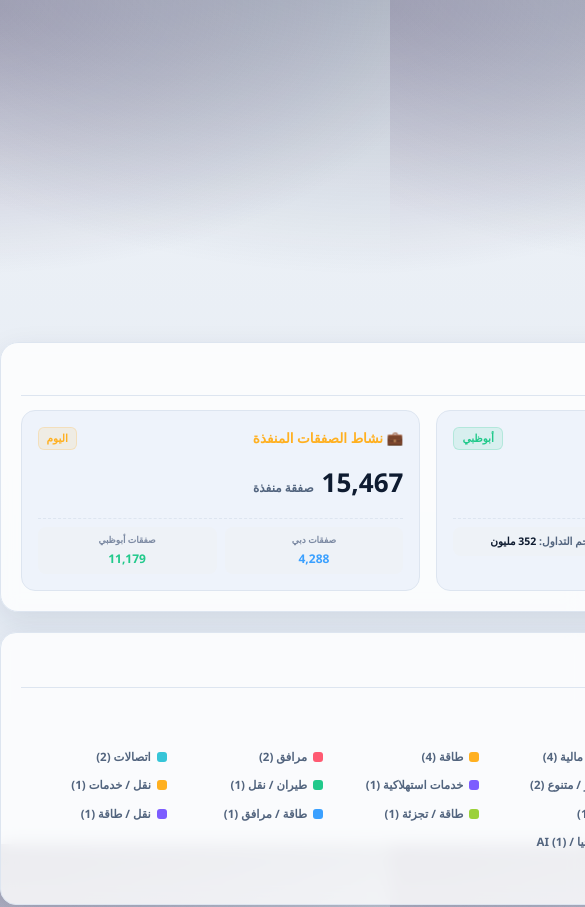
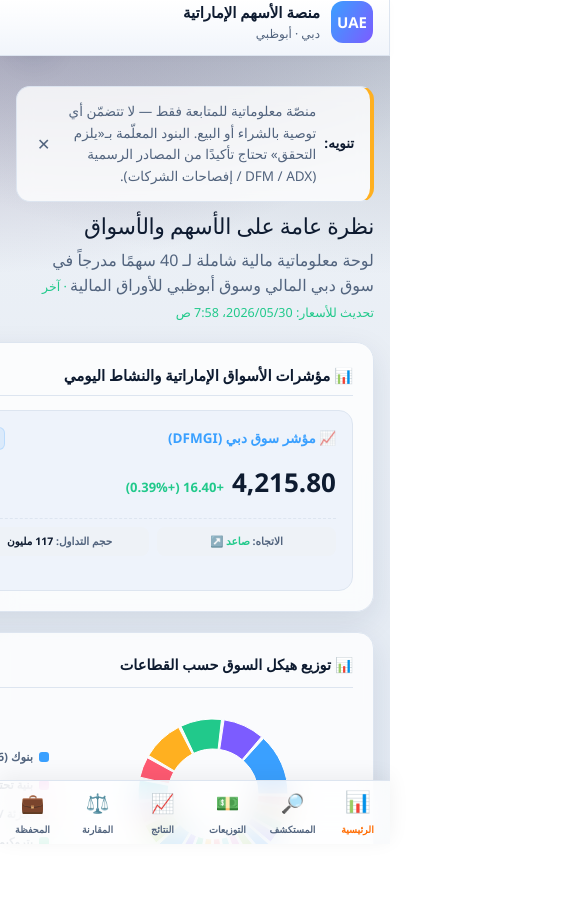
Before and after one commit to mayed050/uae-stocks, a React (Vite) app: page / in a window 390 px wide. Shown: the top 907 px of the page, 585 px wide, since content can reach past the window. After the commit the page ends 844 px from the top, so only its background shows below. Built offline with nearby package versions, Linux system fonts and the light colour scheme.

Commit message:
fix(mobile): lock body viewport scroll and use custom main scrolling to fix bottom nav safari/chrome bugs

```diff
--- a/src/index.css
+++ b/src/index.css
@@ -286,16 +286,62 @@ th.sortable:hover{color:var(--txt)}
   color:var(--muted); font-size:12px; text-align:center}
 
 @media (max-width:900px){
-  .app{flex-direction:column; padding-bottom:76px}
-  .sidebar{width:100%; flex:none; height:56px; position:fixed; top:0; left:0; right:0; display:flex; align-items:center; justify-content:space-between; padding:0 16px; gap:0; z-index:1000; background:var(--panel); border-bottom:1px solid var(--line); box-shadow:0 2px 10px rgba(0,0,0,0.02)}
-  .brand{padding:0; margin-bottom:0}
-  .sidebar .nav{display:none}
-  .sidebar .navitem{display:none}
-  .sidebar-foot{display:none}
-  .sidebar-note{display:none}
-  .main{margin-top:56px; padding:14px 16px 24px}
-  .modal-grid,.modal-divgrid{grid-template-columns:1fr}
-  .theme-toggle-floating{bottom:80px; left:16px; right:auto}
+  .app {
+    flex-direction: column;
+    height: 100vh;
+    height: 100dvh;
+    overflow: hidden;
+  }
+  .sidebar {
+    width: 100%;
+    flex: none;
+    height: 56px;
+    position: fixed;
+    top: 0;
+    left: 0;
+    right: 0;
+    display: flex;
+    align-items: center;
+    justify-content: space-between;
+    padding: 0 16px;
+    gap: 0;
+    z-index: 10000;
+    background: var(--panel);
+    border-bottom: 1px solid var(--line);
+    box-shadow: 0 2px 10px rgba(0,0,0,0.02);
+  }
+  .brand {
+    padding: 0;
+    margin-bottom: 0;
+  }
+  .sidebar .nav {
+    display: none;
+  }
+  .sidebar .navitem {
+    display: none;
+  }
+  .sidebar-foot {
+    display: none;
+  }
+  .sidebar-note {
+    display: none;
+  }
+  .main {
+    flex: 1;
+    overflow-y: auto;
+    -webkit-overflow-scrolling: touch;
+    margin-top: 56px;
+    padding: 14px 16px 88px;
+  }
+  .modal-grid, .modal-divgrid {
+    grid-template-columns: 1fr;
+  }
+  .theme-toggle-floating {
+    bottom: 84px;
+    left: 16px;
+    right: auto;
+    z-index: 9999;
+  }
 }
 
 .bottom-nav {
@@ -316,9 +362,11 @@ th.sortable:hover{color:var(--txt)}
     justify-content: space-around;
     align-items: center;
     padding-bottom: env(safe-area-inset-bottom, 0);
-    z-index: 1000;
+    z-index: 9999;
     box-shadow: 0 -4px 20px rgba(0,0,0,0.06);
     direction: rtl;
+    transform: translateZ(0);
+    will-change: transform;
   }
   .bottom-navitem {
     display: flex;
```
